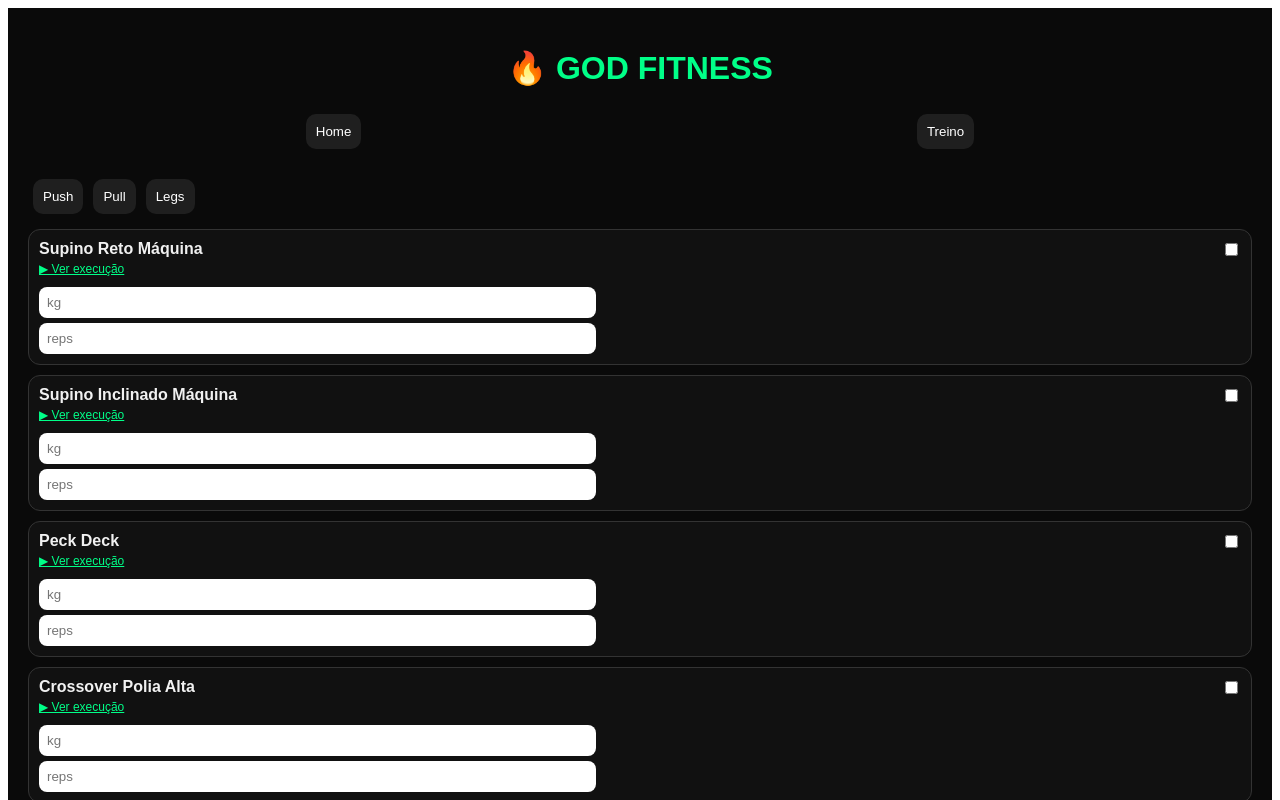
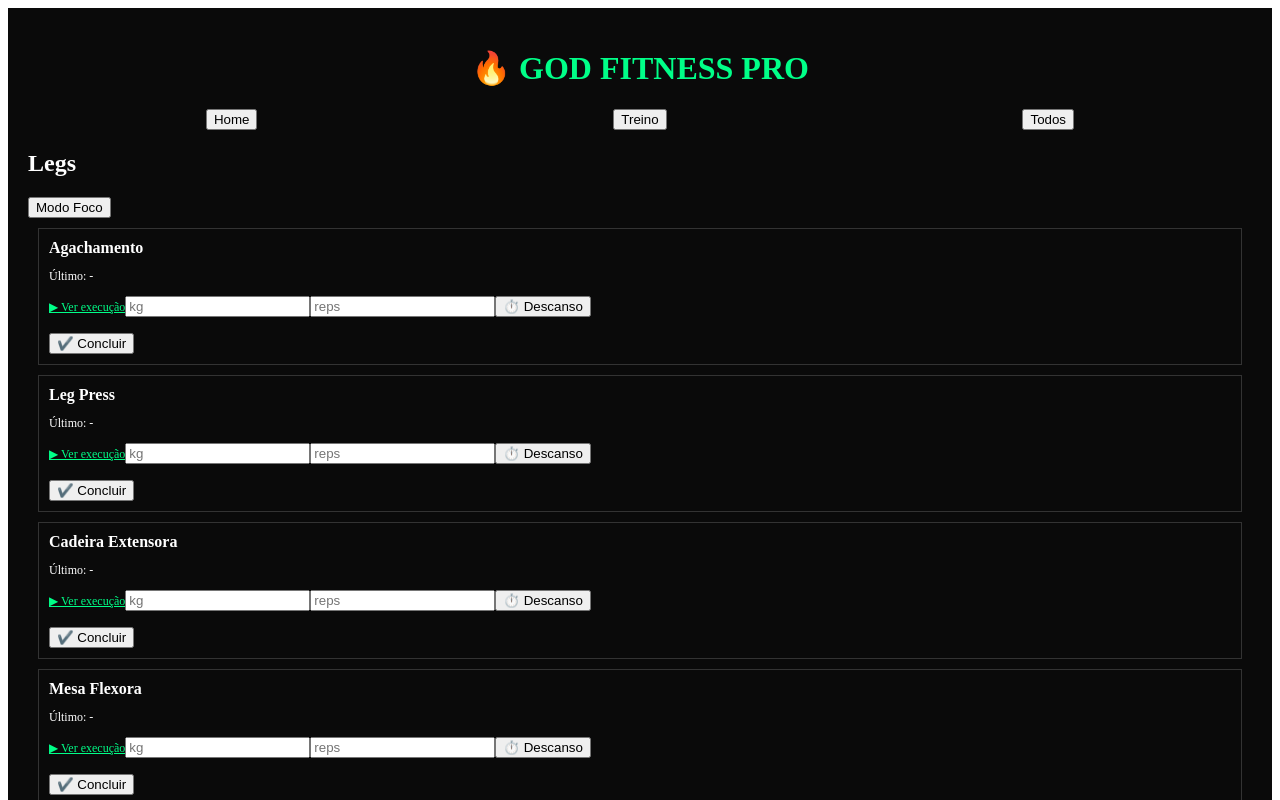
Before and after one commit to hellderluis00-byte/gym-app, a Next.js app: page / in a window 1280 px wide. Both pictures are taken after a click on the button "Treino". Shown: the top 800 px of the page. Built offline with nearby package versions, Linux system fonts and the light colour scheme.

Commit message:
Update page.js

```diff
--- a/app/page.js
+++ b/app/page.js
@@ -1,5 +1,8 @@
 "use client";
 import { useState, useEffect } from "react";
+
+// Segunda = Push
+const split = ["Rest","Push","Pull","Legs","Upper","Lower","Rest"];
 
 const workouts = {
   Push: [
@@ -14,177 +17,259 @@ const workouts = {
   Legs: [
     "Agachamento","Leg Press","Cadeira Extensora","Mesa Flexora","Leg Curl em Pé",
     "Elevação Pélvica","Abdutora","Adutora","Panturrilha"
+  ],
+  Upper: [
+    "Supino Inclinado Máquina","Crossover Polia Alta","Puxada Frontal","Remada Máquina",
+    "Elevação Lateral Polia","Posterior Ombro Polia","Tríceps Corda","Rosca Direta Barra W"
+  ],
+  Lower: [
+    "Agachamento","Leg Press","Cadeira Extensora","Mesa Flexora",
+    "Elevação Pélvica","Panturrilha","Abdutora","Adutora"
   ]
 };
 
+const absList = [
+  "Abdominal Máquina","Abdominal Supra","Abdominal Infra","Prancha"
+];
+
+const cardioMap = {
+  Push: "Esteira 20min",
+  Pull: "Bike 20min",
+  Upper: "Esteira 20min",
+  Lower: "Bike 20min"
+};
+
 export default function App() {
-  const today = new Date().toISOString().split("T")[0];
+  const today = new Date();
+  const dateStr = today.toISOString().split("T")[0];
+  const dayIndex = today.getDay();
+  const todayWorkout = split[dayIndex];
 
-  const [tab, setTab] = useState("home");
-  const [checkins, setCheckins] = useState([]);
-  const [dailyLogs, setDailyLogs] = useState({});
-  const [selectedDay, setSelectedDay] = useState("Push");
-  const [exerciseState, setExerciseState] = useState({});
+  const [tab,setTab]=useState("home");
+  const [checkins,setCheckins]=useState([]);
+  const [logs,setLogs]=useState({});
+  const [exerciseState,setExerciseState]=useState({});
+  const [timer,setTimer]=useState(0);
+  const [focus,setFocus]=useState(false);
+  const [selectedDate,setSelectedDate]=useState(null);
 
-  useEffect(() => {
-    setCheckins(JSON.parse(localStorage.getItem("checkins")) || []);
-    setDailyLogs(JSON.parse(localStorage.getItem("dailyLogs")) || {});
-  }, []);
+  useEffect(()=>{
+    setCheckins(JSON.parse(localStorage.getItem("checkins"))||[]);
+    setLogs(JSON.parse(localStorage.getItem("logs"))||{});
+  },[]);
 
-  useEffect(() => {
-    localStorage.setItem("checkins", JSON.stringify(checkins));
-    localStorage.setItem("dailyLogs", JSON.stringify(dailyLogs));
-  }, [checkins, dailyLogs]);
+  useEffect(()=>{
+    localStorage.setItem("checkins",JSON.stringify(checkins));
+    localStorage.setItem("logs",JSON.stringify(logs));
+  },[checkins,logs]);
 
-  const handleCheckin = () => {
-    if (!checkins.includes(today)) setCheckins([...checkins, today]);
+  useEffect(()=>{
+    if(timer>0){
+      const t=setTimeout(()=>setTimer(timer-1),1000);
+      return ()=>clearTimeout(t);
+    }
+  },[timer]);
+
+  const checkin=()=>{
+    if(todayWorkout==="Rest") return alert("Hoje é descanso");
+    if(!checkins.includes(dateStr)) setCheckins([...checkins,dateStr]);
     setTab("treino");
   };
 
-  const handleChange = (ex, field, value) => {
-    setExerciseState({
-      ...exerciseState,
-      [ex]: {
-        ...exerciseState[ex],
-        [field]: value
-      }
-    });
-  };
-
-  const toggleDone = (ex) => {
-    setExerciseState({
-      ...exerciseState,
-      [ex]: {
-        ...exerciseState[ex],
-        done: !exerciseState[ex]?.done
-      }
-    });
-  };
-
-  const finishWorkout = () => {
-    const entries = Object.keys(exerciseState).map(ex => ({
-      ex,
-      weight: exerciseState[ex]?.weight || "",
-      reps: exerciseState[ex]?.reps || ""
-    }));
-
-    setDailyLogs({
-      ...dailyLogs,
-      [today]: entries
-    });
-
+  const saveWorkout=()=>{
+    setLogs({...logs,[dateStr]:exerciseState});
     setExerciseState({});
     setTab("home");
   };
 
-  const streak = checkins.length;
+  const handleChange=(ex,field,val)=>{
+    setExerciseState(prev=>({
+      ...prev,
+      [ex]:{...prev[ex],[field]:val}
+    }));
+  };
 
-  return (
-    <div style={{padding:20, background:"#0a0a0a", color:"#f1f1f1", minHeight:"100vh", fontFamily:"Arial"}}>
+  const getStats=(ex)=>{
+    const entries=Object.values(logs);
+    let last=null;
+    let best=null;
 
-      <h1 style={{textAlign:"center", color:"#00ff88"}}>🔥 GOD FITNESS</h1>
+    for(let i=0;i<entries.length;i++){
+      if(entries[i][ex]){
+        const data = entries[i][ex];
 
-      <div style={{display:"flex", justifyContent:"space-around", marginBottom:20}}>
-        <button onClick={()=>setTab("home")} style={btn}>Home</button>
-        <button onClick={()=>setTab("treino")} style={btn}>Treino</button>
+        // último
+        last = data;
+
+        // melhor (PR) baseado em peso
+        if(!best || (data.weight && Number(data.weight) > Number(best.weight||0))){
+          best = data;
+        }
+      }
+    }
+
+    return { last, best };
+  };
+
+  const fullWorkout = () => {
+    let base = workouts[todayWorkout] || [];
+
+    // adicionar abdomen nos dias certos
+    if(["Push","Pull","Upper","Lower"].includes(todayWorkout)){
+      base = [...base, ...absList];
+    }
+
+    // adicionar cardio como item do treino
+    if(cardioMap[todayWorkout]){
+      base = [...base, cardioMap[todayWorkout]];
+    }
+
+    return base;
+  };
+
+  const weeklyGoal=5;
+  const thisWeek=checkins.length;
+
+  return(
+    <div style={{padding:20,background:"#0a0a0a",color:"white",minHeight:"100vh"}}>
+
+      <h1 style={{textAlign:"center",color:"#00ff88"}}>🔥 GOD FITNESS PRO</h1>
+
+      <div style={{display:"flex",justifyContent:"space-around"}}>
+        <button onClick={()=>setTab("home")}>Home</button>
+        <button onClick={()=>setTab("treino")}>Treino</button>
+        <button onClick={()=>setTab("todos")}>Todos</button>
       </div>
 
-      {tab === "home" && (
+      {tab==="home" && (
         <div>
-          <button onClick={handleCheckin} style={checkBtn}>🚀 Check-in Academia</button>
-          <p style={{marginTop:10}}>🔥 Streak: {streak}</p>
+          <h2>Hoje: {todayWorkout}</h2>
+
+          {cardioMap[todayWorkout] && (
+            <p>🚴 Cardio: {cardioMap[todayWorkout]}</p>
+          )}
+
+          { ["Push","Pull","Upper","Lower"].includes(todayWorkout) && (
+            <p>🔥 Abdômen incluso</p>
+          )}
+
+          <button onClick={checkin} style={{padding:15,background:"#00ff88",border:"none"}}>Check-in</button>
+
+          <p>🔥 Semana: {thisWeek}/{weeklyGoal}</p>
+          <div style={{background:"gray",height:10}}>
+            <div style={{width:`${(thisWeek/weeklyGoal)*100}%`,background:"#00ff88",height:10}}></div>
+          </div>
 
           <h3>📅 Histórico</h3>
           {checkins.map((d,i)=>(
-            <div key={i} style={{marginBottom:5}}>
-              {d}
-              {(dailyLogs[d]||[]).map((l,idx)=>(
-                <div key={idx} style={{fontSize:12, color:"#ccc"}}>
-                  {l.ex} - {l.weight}kg x {l.reps}
+            <div key={i} onClick={()=>setSelectedDate(d)} style={{cursor:"pointer"}}>{d}</div>
+          ))}
+
+          {selectedDate && (
+            <div>
+              <h4>Treino:</h4>
+              {Object.entries(logs[selectedDate]||{}).map(([ex,val],i)=>(
+                <div key={i}>
+                  {ex} - {val.weight||""} {val.reps?`x ${val.reps}`:""} {val.time?`(${val.time}s)`:""}
                 </div>
               ))}
+            </div>
+          )}
+        </div>
+      )}
+
+      {tab==="treino" && todayWorkout!=="Rest" && (
+        <div>
+          <h2>{todayWorkout}</h2>
+
+          <button onClick={()=>setFocus(!focus)}>Modo Foco</button>
+
+          {(focus
+            ? [fullWorkout().find(ex=>!exerciseState[ex]?.done)]
+            : fullWorkout()
+          ).map(ex => (
+            ex ? (
+              <div key={ex} style={{border:"1px solid #333",padding:10,margin:10}}>
+                <b>{ex}</b>
+
+                {/* mostrar carga anterior só pra musculação */}
+                {!ex.includes("Abdominal") && ex !== "Prancha" && !ex.includes("min") && (
+                  <p style={{fontSize:12}}>{(()=>{
+                  const {last, best} = getStats(ex);
+                  return (
+                    <>
+                      <p style={{fontSize:12}}>
+                        Último: {last ? `${last.weight||"-"}kg ${last.reps?`x ${last.reps}`:""}` : "-"}
+                      </p>
+                      {best && last && last.weight && Number(last.weight) >= Number(best.weight) && (
+                        <p style={{color:"#00ff88", fontSize:12}}>🔥 PR!</p>
+                      )}
+                    </>
+                  );
+                })()}</p>
+                )}
+
+                <a href={`https://www.youtube.com/results?search_query=${ex}`} target="_blank" style={{color:"#00ff88",fontSize:12}}>
+                  ▶ Ver execução
+                </a>
+
+                {/* musculação normal */}
+                {!ex.includes("Abdominal") && ex !== "Prancha" && !ex.includes("min") && (
+                  <>
+                    <input placeholder="kg" onChange={e=>handleChange(ex,"weight",e.target.value)}/>
+                    <input placeholder="reps" onChange={e=>handleChange(ex,"reps",e.target.value)}/>
+                  </>
+                )}
+
+                {/* prancha com tempo */}
+                {ex === "Prancha" && (
+                  <input placeholder="tempo (segundos)" onChange={e=>handleChange(ex,"time",e.target.value)}/>
+                )}
+
+                <button onClick={()=>setTimer(90)}>⏱️ Descanso</button>
+                <p>{timer>0?`Descanso: ${timer}s`:""}</p>
+
+                <button onClick={()=>handleChange(ex,"done",true)}>✔️ Concluir</button>
+              </div>
+            ) : null
+          ))}
+
+          <button onClick={saveWorkout} style={{padding:15,background:"#00ff88"}}>Finalizar</button>
+        </div>
+      )}
+
+      {tab==="todos" && (
+        <div>
+          <h2 style={{textAlign:"center", marginBottom:20}}>📚 Todos os Treinos</h2>
+
+          {[...Object.keys(workouts), "Abdomen"].map(day => (
+            <div key={day} style={{marginBottom:25}}>
+              <h3 style={{color:"#00ff88", marginBottom:10}}>{day}</h3>
+
+              <div style={{display:"grid", gridTemplateColumns:"1fr 1fr", gap:10}}>
+                {(day === "Abdomen" ? absList : workouts[day]).map(ex => (
+                  <div key={ex} style={{
+                    background:"#111",
+                    border:"1px solid #333",
+                    borderRadius:12,
+                    padding:10,
+                    display:"flex",
+                    justifyContent:"space-between",
+                    alignItems:"center"
+                  }}>
+                    <span style={{fontSize:13}}>{ex}</span>
+
+                    <a href={`https://www.youtube.com/results?search_query=${ex}`} target="_blank" style={{background:"#00ff88",color:"black",padding:"5px 8px",borderRadius:8,fontSize:12,textDecoration:"none"}}>
+                      ▶
+                    </a>
+                  </div>
+                ))}
+              </div>
             </div>
           ))}
         </div>
       )}
 
-      {tab === "treino" && (
-        <div>
-          <div style={{marginBottom:10}}>
-            {Object.keys(workouts).map(day=>(
-              <button key={day} onClick={()=>setSelectedDay(day)} style={btn}>{day}</button>
-            ))}
-          </div>
-
-          {workouts[selectedDay].map(ex => (
-            <div key={ex} style={card}>
-              <div style={{display:"flex", justifyContent:"space-between"}}>
-                <b>{ex}</b>
-                <input type="checkbox" checked={exerciseState[ex]?.done || false} onChange={()=>toggleDone(ex)}/>
-              </div>
-
-              <a href={`https://www.youtube.com/results?search_query=${ex}`} target="_blank" style={{fontSize:12, color:"#00ff88"}}>
-                ▶ Ver execução
-              </a>
-
-              <div style={{marginTop:5}}>
-                <input placeholder="kg" style={input} onChange={(e)=>handleChange(ex,"weight",e.target.value)}/>
-                <input placeholder="reps" style={input} onChange={(e)=>handleChange(ex,"reps",e.target.value)}/>
-              </div>
-            </div>
-          ))}
-
-          <button onClick={finishWorkout} style={finishBtn}>✅ Concluir Treino</button>
-        </div>
-      )}
     </div>
   );
 }
-
-const btn = {
-  padding:10,
-  borderRadius:10,
-  border:"none",
-  background:"#1f1f1f",
-  color:"white",
-  margin:5
-};
-
-const checkBtn = {
-  width:"100%",
-  padding:15,
-  borderRadius:12,
-  border:"none",
-  background:"linear-gradient(90deg,#00ff88,#00cc66)",
-  color:"black",
-  fontWeight:"bold",
-  fontSize:16
-};
-
-const finishBtn = {
-  width:"100%",
-  padding:15,
-  borderRadius:12,
-  border:"none",
-  background:"#00ff88",
-  color:"black",
-  fontWeight:"bold",
-  marginTop:20
-};
-
-const input = {
-  width:"45%",
-  marginRight:"5%",
-  padding:8,
-  borderRadius:8,
-  border:"none",
-  marginTop:5
-};
-
-const card = {
-  border:"1px solid #333",
-  borderRadius:12,
-  padding:10,
-  marginBottom:10,
-  background:"#111"
-};
```
